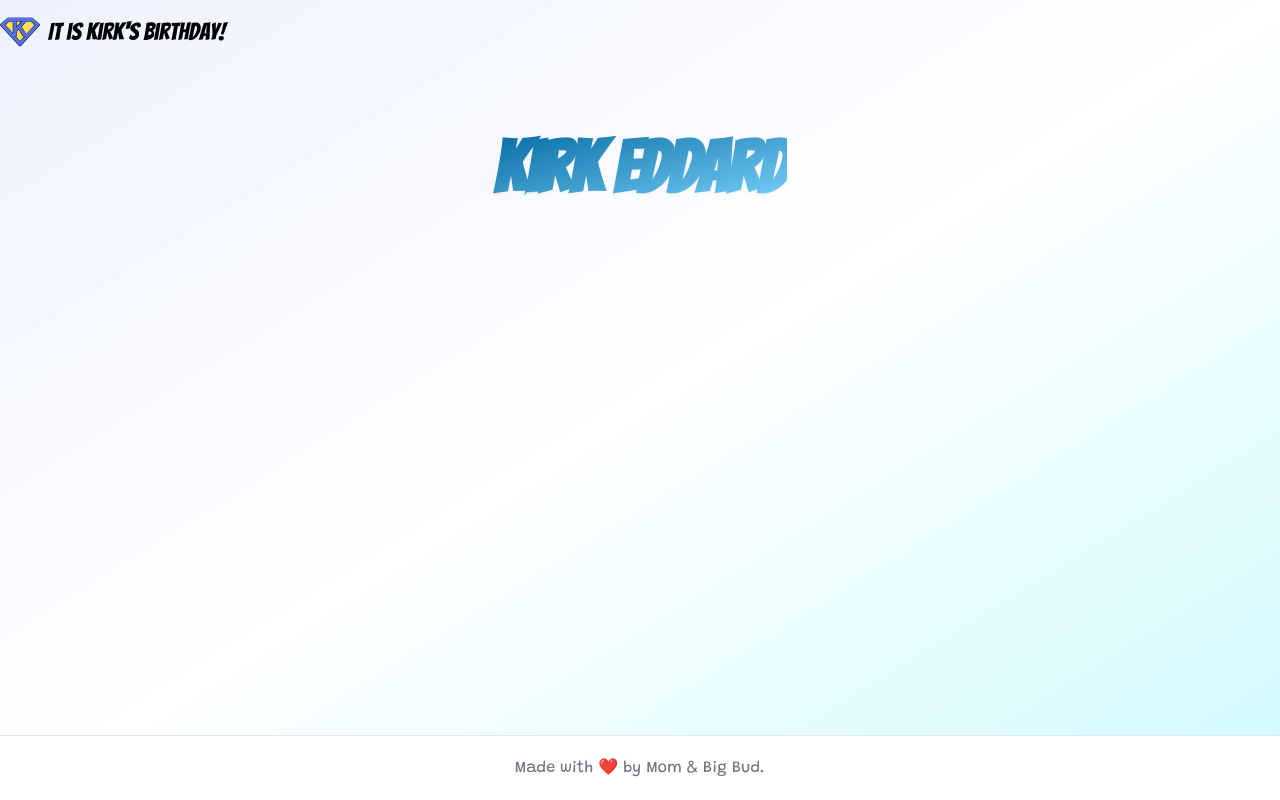
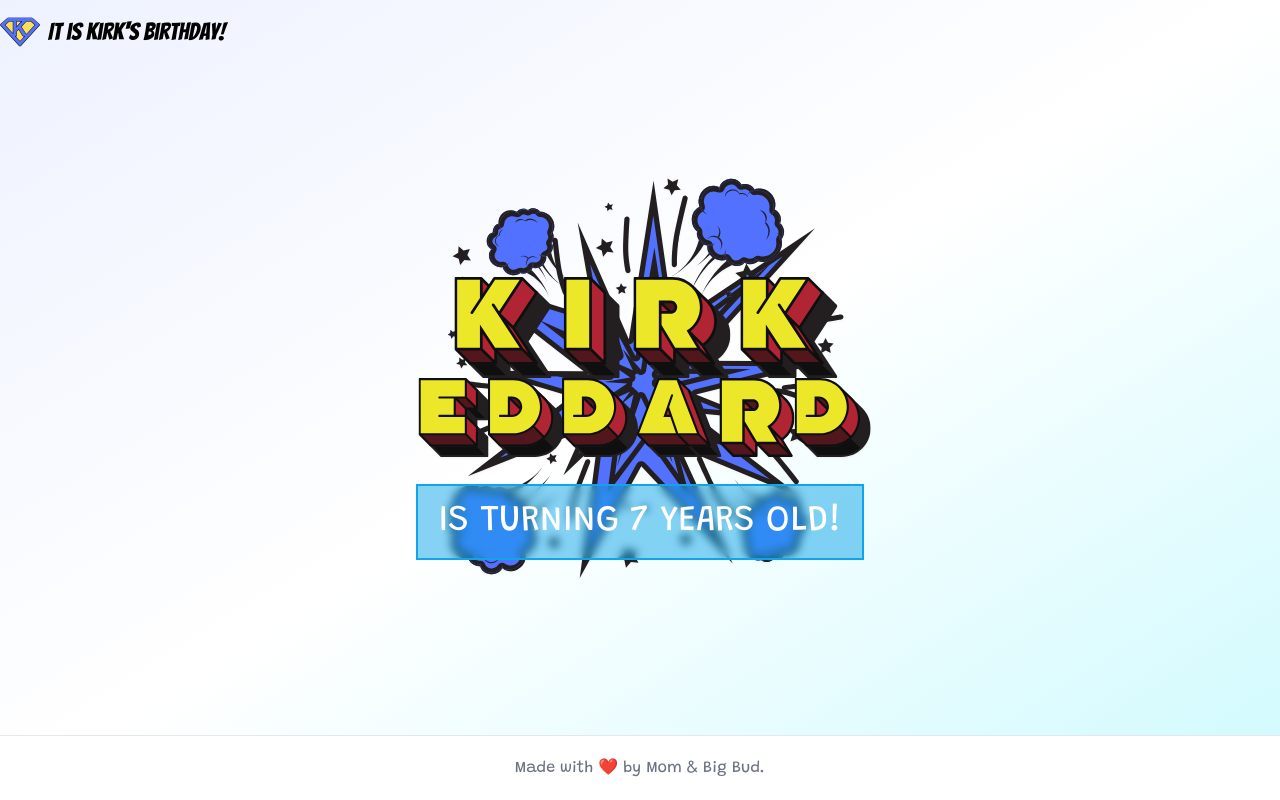
Before and after one commit to beforeoafterm/eddard-bday-event, a Next.js app: page / in a window 1280 px wide. Built offline with nearby package versions, Linux system fonts and the light colour scheme.

Commit message:
Add hero banner

```diff
--- a/pages/index.tsx
+++ b/pages/index.tsx
@@ -26,14 +26,14 @@ export default function Home() {
           },
         }}
       >
-        <motion.h1
+        <motion.img
           className="bg-gradient-to-br from-sky-700 to-sky-300 bg-clip-text text-center font-display text-4xl font-bold tracking-[-0.02em] text-transparent drop-shadow-sm md:text-7xl md:leading-[5rem]"
+          key='/ned-herobanner.svg'
+          src='/ned-herobanner.svg'
           variants={FADE_DOWN_ANIMATION_VARIANTS}
-        >
-          <Balancer>Kirk Eddard</Balancer>
-        </motion.h1>
+        />
         <motion.p
-          className="mt-6 text-center text-gray-500 md:text-xl"
+          className="border-2 border-sky-500 bg-sky-500/50 backdrop-blur-sm max-w-xs p-4 -mt-20 mx-auto text-center text-white text-2xl uppercase sm:-mt-36 md:max-w-md md:text-4xl"
           variants={FADE_DOWN_ANIMATION_VARIANTS}
         >
           <Balancer>
```
